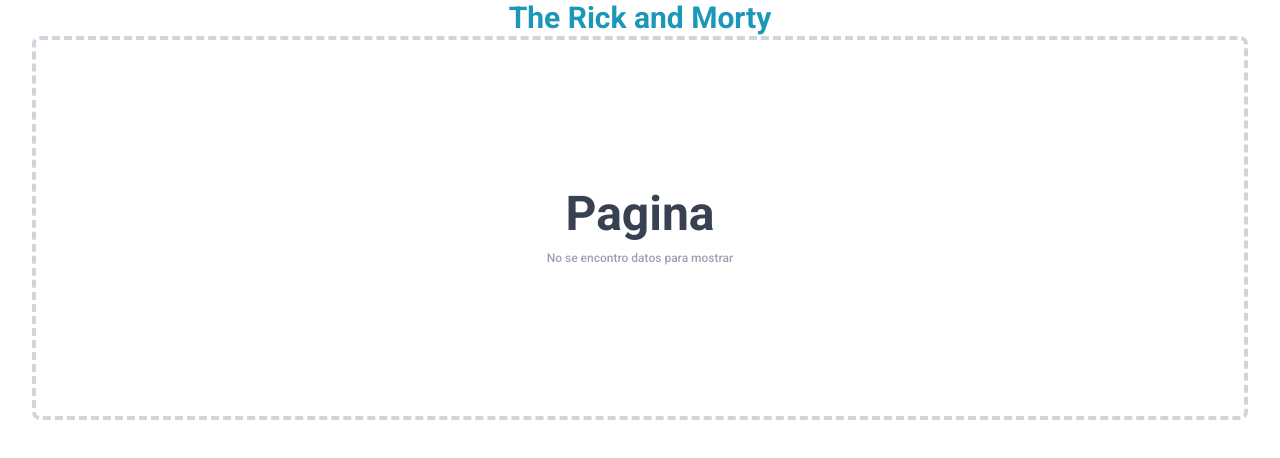
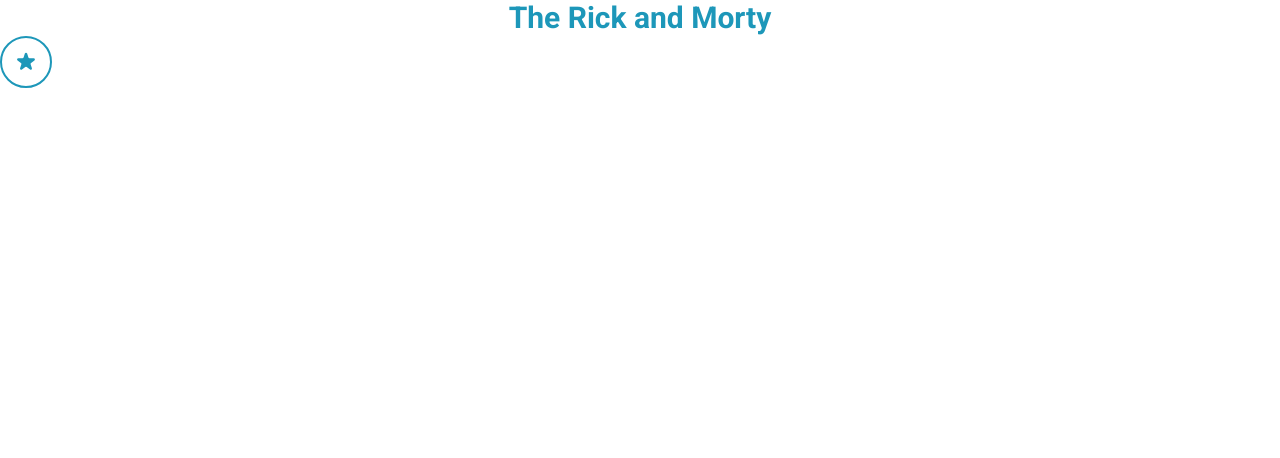
Before and after one commit to jonmid/the-rick-and-morty, a React (Vite) app: page / in a window 1280 px wide. Shown: the top 458 px of the page. Built offline with nearby package versions, Linux system fonts and the light colour scheme.

Commit message:
[add] creacion de componente button que nos muestra todos los favoritos seleccionados

```diff
--- a/src/app/App.tsx
+++ b/src/app/App.tsx
@@ -1,11 +1,11 @@
 import React from 'react'
-import { Empty } from './components/Empty'
+import { ButtonFavorite } from './components/ButtonFavorite'
 
 function App() {
   return (
     <div>
       <h1 className='text-center text-3xl text-app-600 font-bold'>The Rick and Morty</h1>
-      <Empty title='Pagina' message='No se encontro datos para mostrar' />
+      <ButtonFavorite />
     </div>
   )
 }
--- /dev/null
+++ b/src/app/components/ButtonFavorite.tsx
@@ -0,0 +1,15 @@
+import React from 'react'
+
+import './../styles/buttonFavorite.css'
+
+const ButtonFavorite = () => {
+  return (
+    <button type='button' className='button-favorite'>
+      <svg xmlns='http://www.w3.org/2000/svg' viewBox='0 0 20 20' fill='currentColor'>
+        <path d='M9.049 2.927c.3-.921 1.603-.921 1.902 0l1.07 3.292a1 1 0 00.95.69h3.462c.969 0 1.371 1.24.588 1.81l-2.8 2.034a1 1 0 00-.364 1.118l1.07 3.292c.3.921-.755 1.688-1.54 1.118l-2.8-2.034a1 1 0 00-1.175 0l-2.8 2.034c-.784.57-1.838-.197-1.539-1.118l1.07-3.292a1 1 0 00-.364-1.118L2.98 8.72c-.783-.57-.38-1.81.588-1.81h3.461a1 1 0 00.951-.69l1.07-3.292z' />
+      </svg>
+    </button>
+  )
+}
+
+export { ButtonFavorite }
--- /dev/null
+++ b/src/app/styles/buttonFavorite.css
@@ -0,0 +1,7 @@
+.button-favorite {
+  @apply flex items-center p-3 text-app-600 border-2 border-app-600 transition ease-in duration-500 uppercase rounded-full hover:bg-app-700 hover:text-white hover:rotate-[360deg] focus:outline-none;
+}
+
+.button-favorite svg {
+  @apply w-6 h-6;
+}
```
